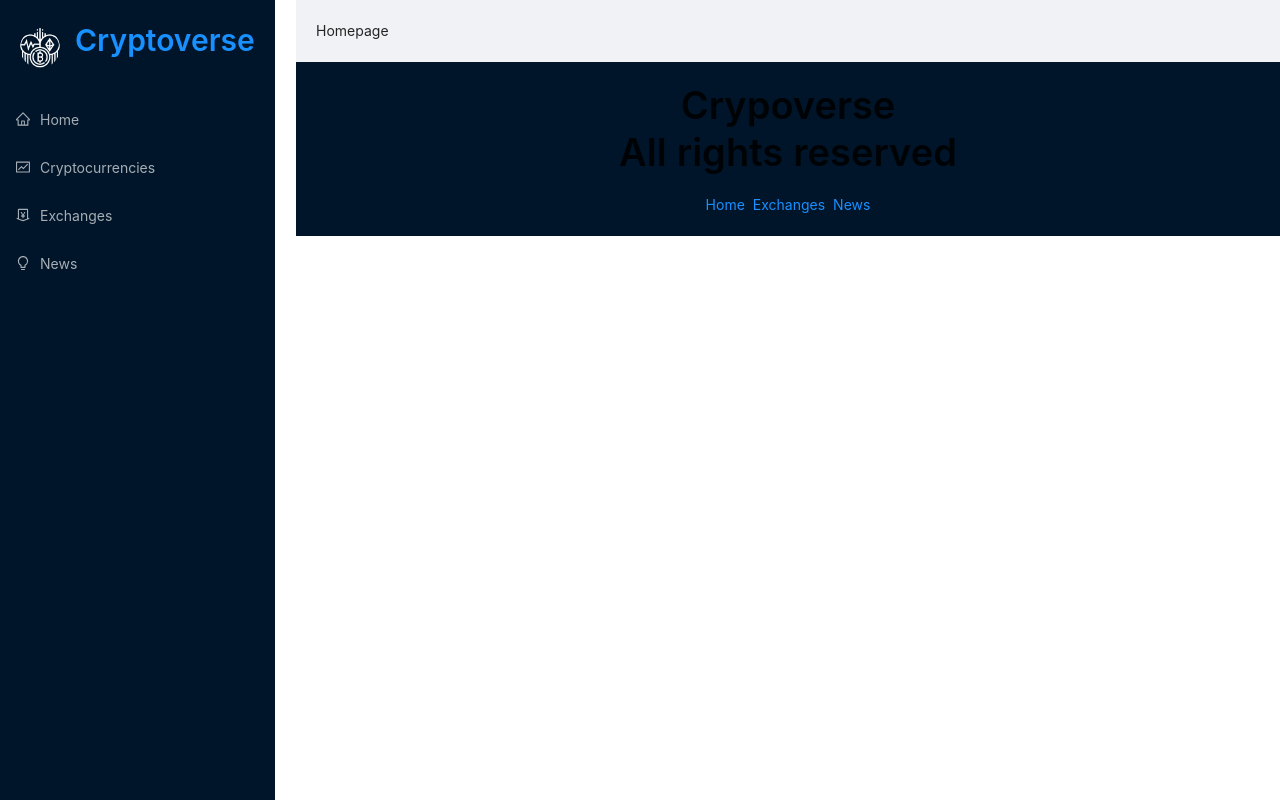
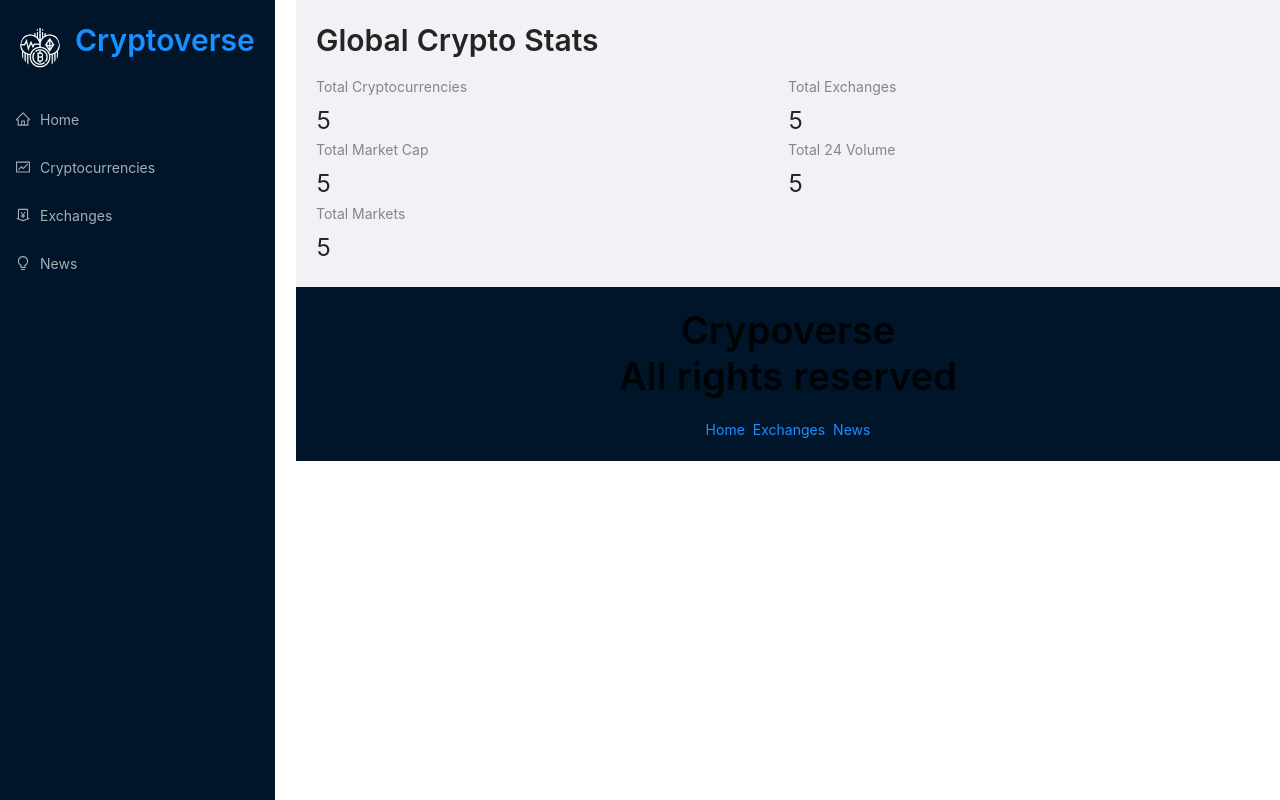
Before and after one commit to oguzkaanmertaslan/crypto-app, a React (Create React App) app: page / in a window 1280 px wide. Built offline with nearby package versions, Linux system fonts and the light colour scheme.

Commit message:
Homepage written

```diff
--- a/src/components/Homepage.js
+++ b/src/components/Homepage.js
@@ -1,9 +1,35 @@
-import React from 'react'
+import React from "react";
+import millify from "millify";
+import { Typography, Row, Col, Statistic } from "antd";
+import { Link } from "react-router-dom";
+
+const { Title } = Typography;
 
 const Homepage = () => {
   return (
-    <div>Homepage</div>
-  )
-}
+    <>
+      <Title level={2} className="heading">
+        Global Crypto Stats
+      </Title>
+      <Row>
+        <Col span={12}>
+          <Statistic title="Total Cryptocurrencies" value="5" />
+        </Col>
+        <Col span={12}>
+          <Statistic title="Total Exchanges" value="5" />
+        </Col>
+        <Col span={12}>
+          <Statistic title="Total Market Cap" value="5" />
+        </Col>
+        <Col span={12}>
+          <Statistic title="Total 24 Volume" value="5" />
+        </Col>
+        <Col span={12}>
+          <Statistic title="Total Markets" value="5" />
+        </Col>
+      </Row>
+    </>
+  );
+};
 
-export default Homepage
+export default Homepage;
```
Also changed, not shown: src/App.js (+19 -9 lines).
